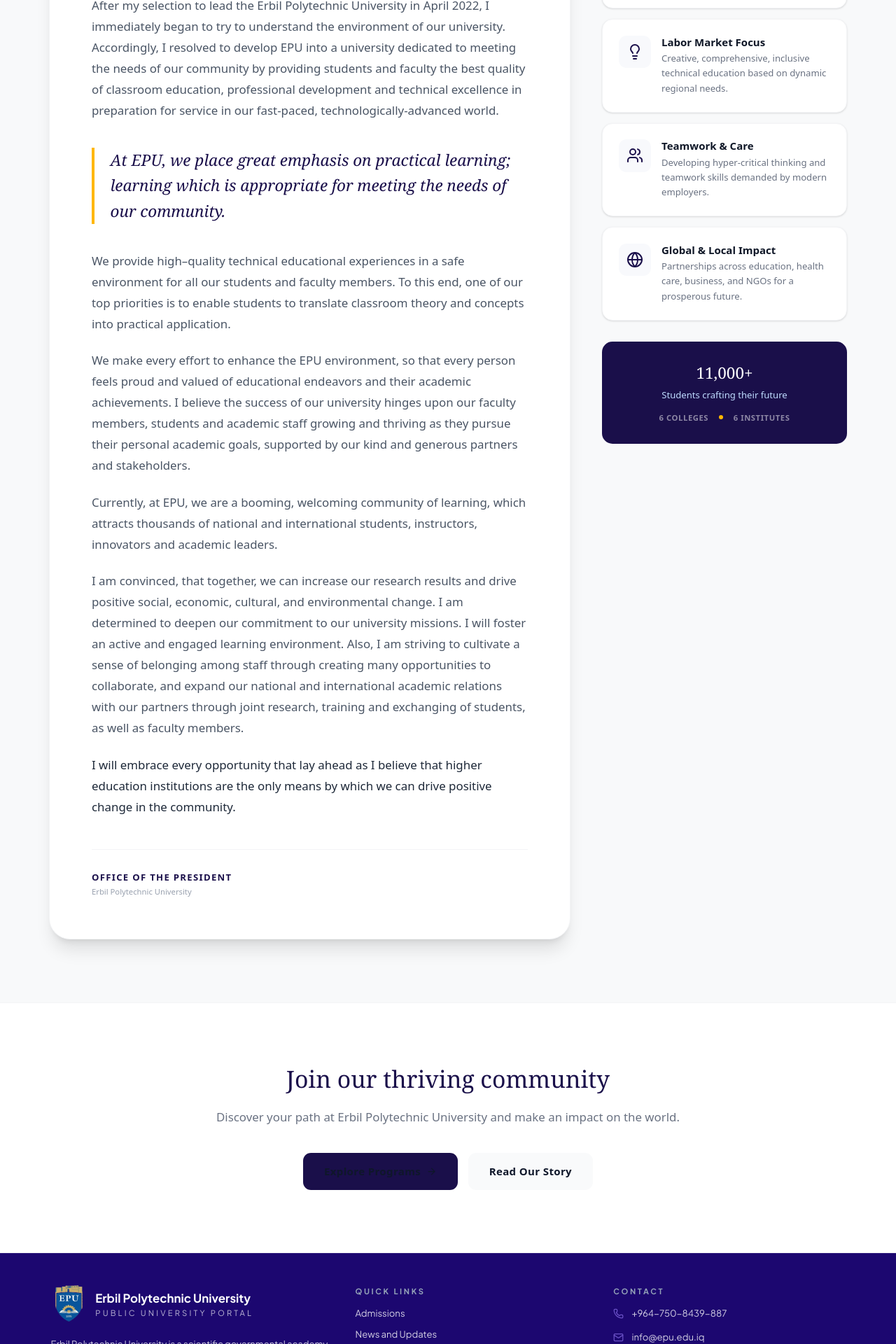
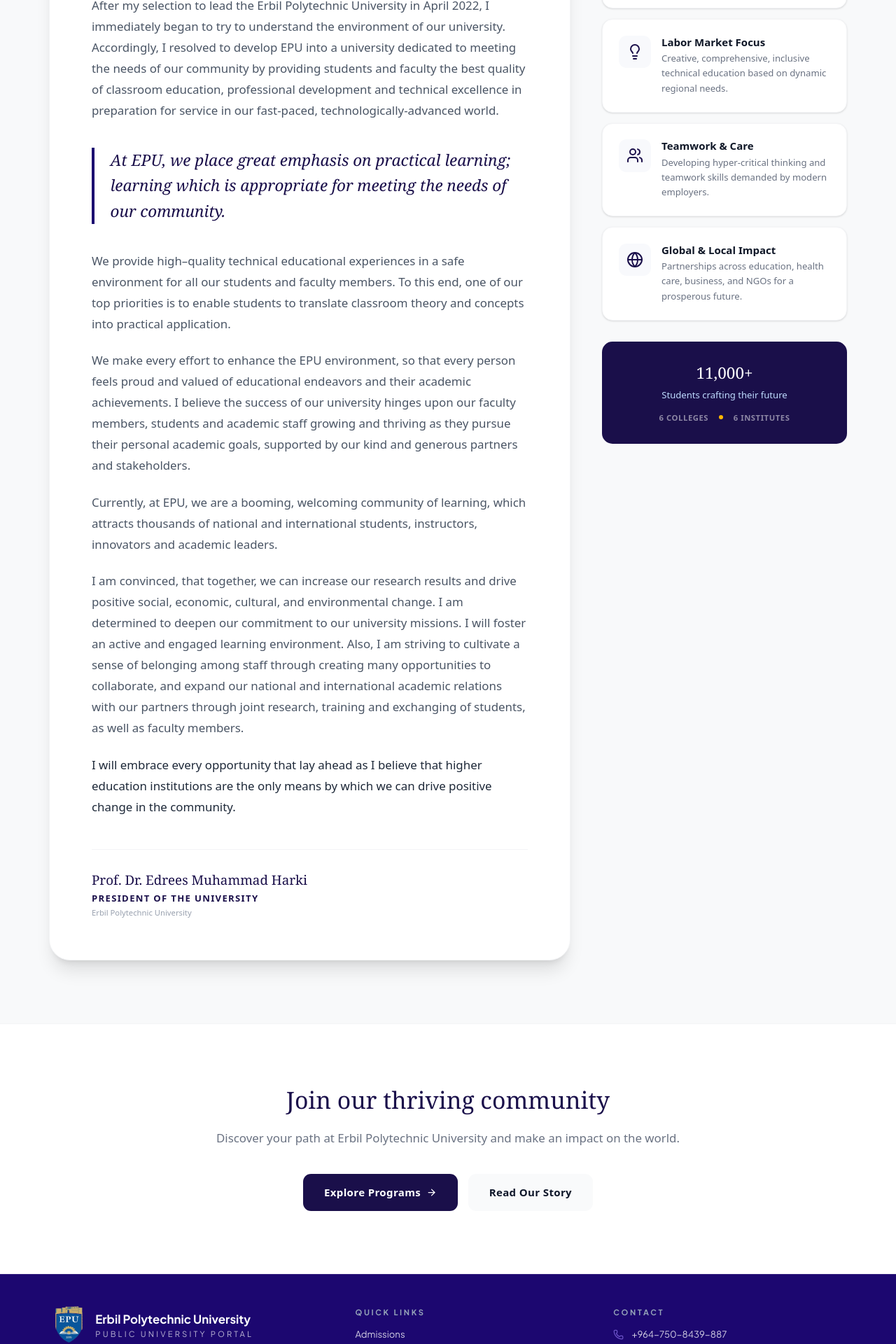
Before and after one commit to mazear21/mis-home-page, a React (Vite) app: page /president-message in a window 1280 px wide. Shown: the part 920-2840 px from the top of the page at 70% size. Built offline with nearby package versions, Linux system fonts and the light colour scheme.

Commit message:
UI polished: added president name, changed accent blue, fixed white text and auto-scroll

```diff
--- a/src/pages/About.tsx
+++ b/src/pages/About.tsx
@@ -5,6 +5,7 @@
 
 export default function About() {
   useEffect(() => {
+    window.scrollTo(0, 0);
     // Reveal animations for scroll of fanned-out cards
     const observer = new IntersectionObserver(
       (entries) => {
--- a/src/pages/PresidentSpeech.tsx
+++ b/src/pages/PresidentSpeech.tsx
@@ -52,7 +52,7 @@
               <div className="absolute inset-0 bg-gradient-to-tr from-[#ffb700] to-[#1a0f4a] rounded-2xl transform rotate-3 scale-105 opacity-50 blur-lg"></div>
               <img
                 src="https://images.unsplash.com/photo-1560250097-0b93528c311a?ixlib=rb-4.0.3&auto=format&fit=crop&w=800&q=80"
-                alt="University President"
+                alt="Prof. Dr. Edrees Muhammad Harki"
                 className="relative z-10 w-64 md:w-80 h-auto rounded-2xl shadow-2xl border-4 border-white/10 object-cover aspect-[3/4]"
               />
             </div>
@@ -82,7 +82,7 @@
               After my selection to lead the Erbil Polytechnic University in April 2022, I immediately began to try to understand the environment of our university. Accordingly, I resolved to develop EPU into a university dedicated to meeting the needs of our community by providing students and faculty the best quality of classroom education, professional development and technical excellence in preparation for service in our fast-paced, technologically-advanced world.
             </p>
 
-            <blockquote className="my-10 pl-6 border-l-4 border-[#ffb700] text-xl md:text-2xl text-[#1a0f4a] font-serif italic leading-relaxed">
+            <blockquote className="my-10 pl-6 border-l-4 border-[#1C0770] text-xl md:text-2xl text-[#1a0f4a] font-serif italic leading-relaxed">
               At EPU, we place great emphasis on practical learning; learning which is appropriate for meeting the needs of our community.
             </blockquote>
 
@@ -108,7 +108,8 @@
 
             <div className="mt-12 pt-8 border-t border-gray-100 flex items-center justify-between">
               <div>
-                <p className="text-sm font-bold text-[#1a0f4a] uppercase tracking-widest">Office of the President</p>
+                <p className="text-xl font-serif text-[#1a0f4a] mb-1">Prof. Dr. Edrees Muhammad Harki</p>
+                <p className="text-sm font-bold text-[#1a0f4a] uppercase tracking-widest">President of the University</p>
                 <p className="text-xs text-gray-400 mt-1">Erbil Polytechnic University</p>
               </div>
             </div>
@@ -181,7 +182,7 @@
           <h2 className="text-3xl md:text-4xl font-serif text-[#1a0f4a] mb-6">Join our thriving community</h2>
           <p className="text-gray-500 text-lg mb-10">Discover your path at Erbil Polytechnic University and make an impact on the world.</p>
           <div className="flex flex-col sm:flex-row items-center justify-center gap-4">
-            <Link to="/" className="px-8 py-4 bg-[#1a0f4a] text-white rounded-xl font-bold tracking-wide hover:bg-[#2c1c7a] hover:shadow-lg transition-all flex items-center justify-center gap-2 group w-full sm:w-auto">
+            <Link to="/" style={{ color: "white" }} className="px-8 py-4 bg-[#1a0f4a] text-white rounded-xl font-bold tracking-wide hover:bg-[#2c1c7a] hover:shadow-lg transition-all flex items-center justify-center gap-2 group w-full sm:w-auto">
               Explore Programs <ArrowRight className="size-4 group-hover:translate-x-1 transition-transform" />
             </Link>
             <Link to="/about" className="px-8 py-4 bg-gray-50 text-gray-700 rounded-xl font-bold tracking-wide hover:bg-gray-100 transition-all text-center w-full sm:w-auto">
```
